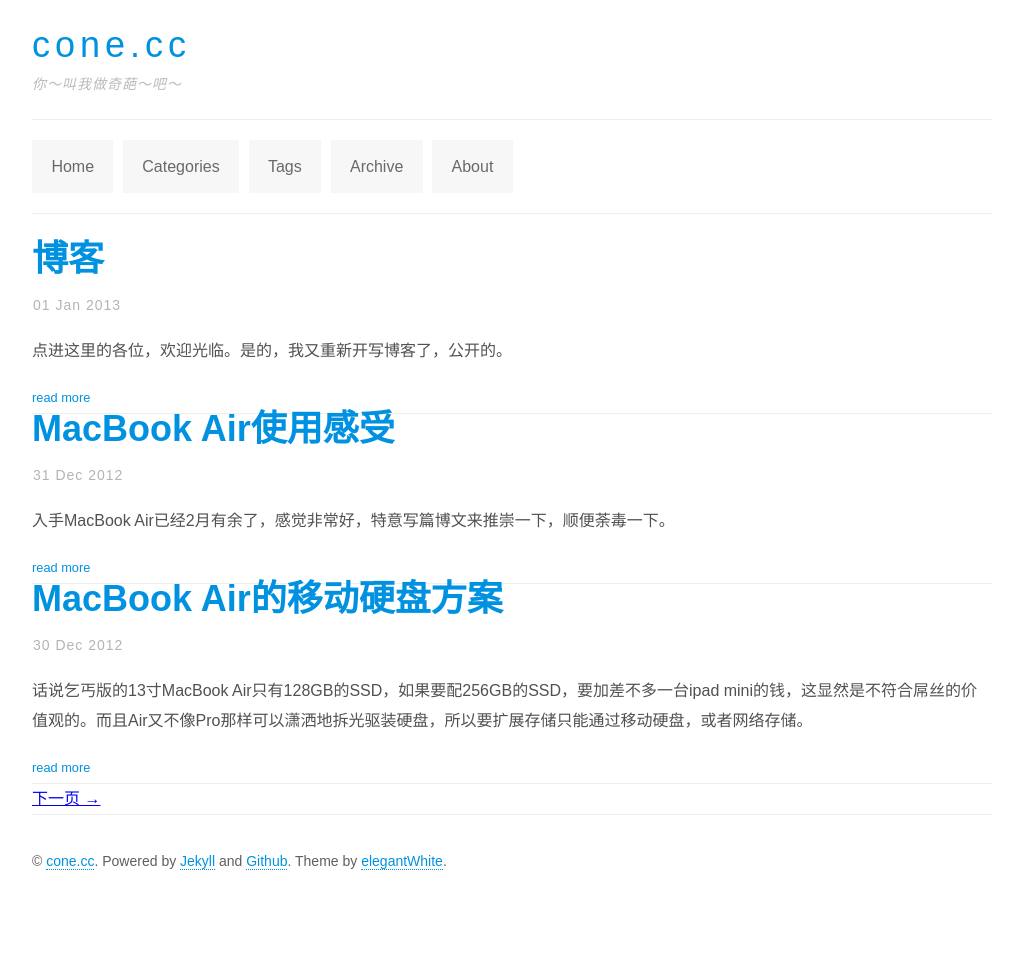
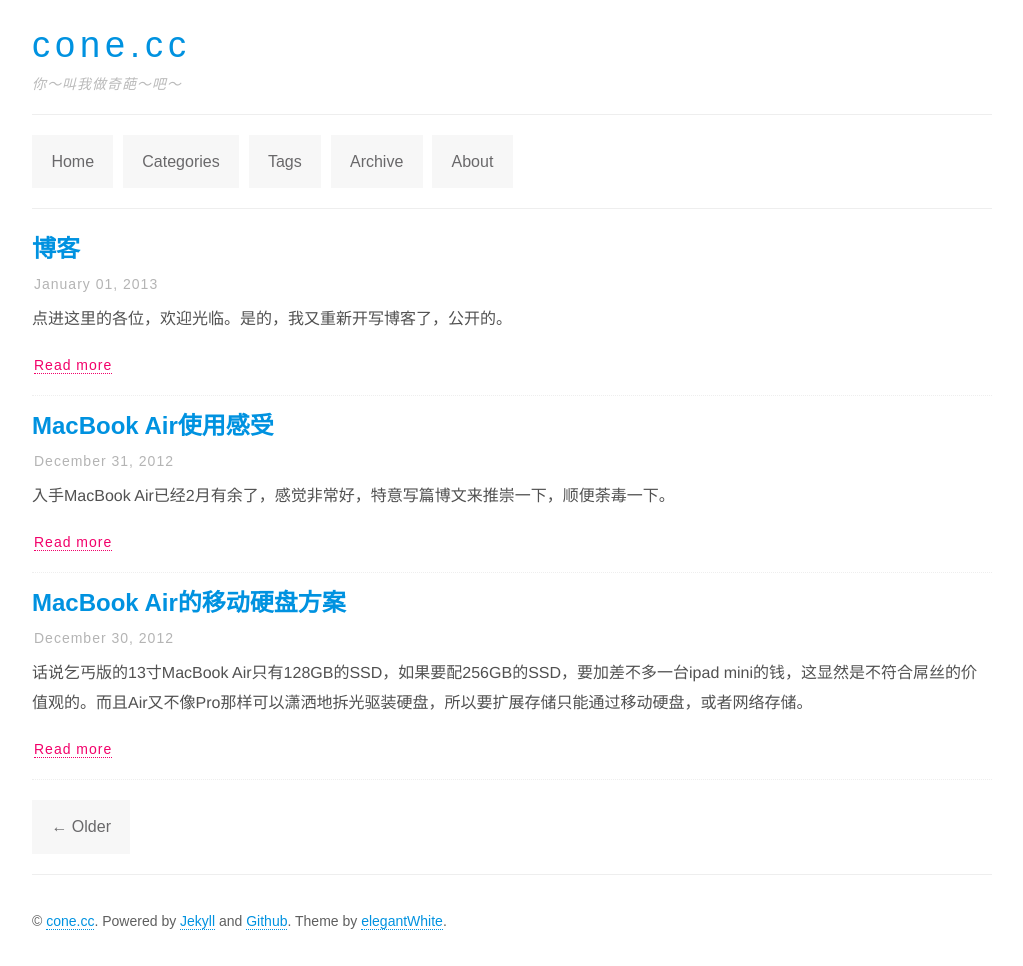
Before and after one commit to conechan/conechan.github.io, a Jekyll site: the page built from index.html, in a window 1280 px wide. Shown: the whole page, without its empty margins (128-1151 px from the left). Built offline with Jekyll 4.4.1, drawn with Linux system fonts in a browser that asks for light colours; Markdown is read by kramdown in place of the engine named in the settings; the list of posts is cut into pages by our own code; before the commit the page ends 906 px from its top, so only the background shows below that.

Commit message:
Finish index css.

```diff
--- a/css/style.css
+++ b/css/style.css
@@ -30,7 +30,7 @@ body {
 #site-header {
 	width: 960px;
 	margin: 0px auto;
-	padding: 30px 50px;
+	padding: 30px 50px 10px 50px;
 }
 
 #site-banner {
@@ -81,7 +81,7 @@ body {
 	border-top: 1px solid #eee;
 	border-bottom: 1px solid #eee;
 	width: 960px;
-	margin-top: 20px;
+	margin-top: 15px;
 	display: block;
 }
 
@@ -126,6 +126,7 @@ article.post {
 	border-bottom: 1px solid #eee;
 	margin: 0px auto;
 	text-align: left;
+	padding-top: 20px;
 }
 
 article.post header h2 {
@@ -135,7 +136,7 @@ article.post header h2 {
 }
 
 article.post header small {
-	margin: 16px 0px 16px 1px;
+	margin: 16px 0px 16px 2px;
 	color: #b4b4b4;
 	font-size: 14px;
 	letter-spacing: 1px;
@@ -192,8 +193,8 @@ article.post a{
 	text-decoration: none;
 }
 
-div.post-entry p {
-	margin: 16px 0px;
+article.post div.post-entry p {
+	margin: 16px 0px 16px 0px;
 	color: #515151;
 	font-size: 16px;
 	font-weight: 300;
@@ -202,7 +203,7 @@ div.post-entry p {
 }
 
 div.page-navigator {
-	zoom: 1;
+	margin: 0px;
 }
 
 div.page-navigator:after {
@@ -242,6 +243,65 @@ div.page-navigator span.next {
 	float: right;
 }
 
+/* @site-list
+-------------------------------------------------------------- */
+#post-list article {
+	border-bottom: 1px dotted #eee;
+	padding: 15px 0px 15px 0px;
+	text-align: left;
+}
+
+#post-list article header h2 {
+	color: #515151;
+	margin: 0px 0px 5px 0px;
+	font-size: 24px;
+}
+
+#post-list article header h2 a {
+	color: #0092e0;
+	text-decoration: none;
+}
+
+#post-list article header h2 a:hover {
+	color: #005f92;
+}
+
+#post-list article header small {
+	margin: 5px 0px 5px 2px;
+	color: #b4b4b4;
+	font-size: 14px;
+	letter-spacing: 1px;
+}
+
+#post-list article div.entry p {
+	margin: 5px 0px 16px 0px;
+	color: #515151;
+	font-size: 16px;
+	font-weight: 300;
+	font-family: 'Helvetica Neue', Helvetica, Arial, sans-serif;
+	line-height: 30px;
+}
+
+#post-list article div.entry small {
+	margin: 5px 0px 5px 2px;
+	color: #cfcfcf;
+	font-size: 14px;
+	letter-spacing: 1px;
+}
+
+#post-list article div.entry a {
+	color: #f2006a;
+	text-decoration: none;
+	border-bottom: 1px dotted;
+}
+
+#post-list article div.entry a:hover {
+	color: #9d0045;
+	text-decoration: none;
+	border-bottom: 1px solid;
+}
+
+
 /* @site-footer
 -------------------------------------------------------------- */
 
--- a/index.html
+++ b/index.html
@@ -5,29 +5,32 @@ permalink: /
 ---
 <div id="post-list">
 	{% for post in paginator.posts %}
-	<article class="post">
-		<header class="post">
+	<article>
+		<header>
 			<h2><a href="{{ post.url }}">{{ post.title }}</a></h2>
-			<small><time>{{ post.date | date_to_string }}</time></small>
+			<small>{{ post.date | date: "%B %d, %Y" }}</small>
 		</header>
-
 		<div class="entry">
 			<p>{{ post.description }}</p>
-			<small><a href="{{ post.url }}">read more</a></small>
+			<small><a href="{{ post.url }}">Read more</a></small>
 		</div>
 	</article>
 	{% endfor %}
 </div>
 
-<div id="site-paginator">
+<div class="page-navigator">
 	{% if paginator.previous_page %}
+	<span class="next">
 		{% if paginator.previous_page == 1 %}
-			<a href="/">&larr; 上一页</a>
+		<a href="/">Newer &rarr;</a>
 		{% else %}
-			<a href="/page{{ paginator.previous_page }}">&larr; 上一页</a>
+		<a href="/page{{ paginator.previous_page }}">Newer &rarr;</a>
 		{% endif %}
+	</span>
 	{% endif %}
 	{% if paginator.next_page %}
-		<a href="/page{{ paginator.next_page }}">下一页 &rarr;</a>
+	<span class="prev">
+		<a href="/page{{ paginator.next_page }}">&larr; Older</a>
+	</span>
 	{% endif %}
 </div>
```
